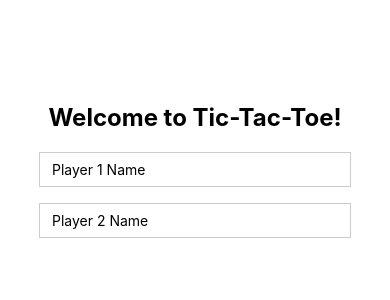
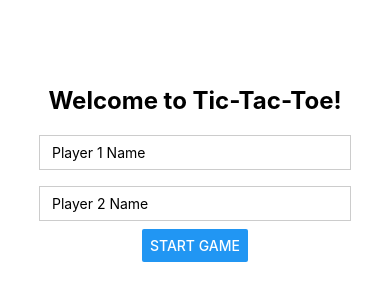
Before and after one commit to ST10525308/xogame, a React Native app: screen / in a window 390 px wide. Shown: the part 254-554 px from the top of the page. Built offline with nearby package versions, Linux system fonts and the light colour scheme.

Commit message:
edit implemented initial player screen code

```diff
--- a/App.tsx
+++ b/App.tsx
@@ -21,6 +21,12 @@ export default function App() {
        onChangeText={setPlayer2}
         style={styles.input}
      />
+     <Button
+       title="Start Game"
+       onPress={() => console.log( `Player 1: ${player1}, Player 2: ${player2}`)}
+         // Game start logic would go here
+
+     />
     </View>
   );
 }
@@ -28,7 +34,7 @@ export default function App() {
 const styles = StyleSheet.create({
   container: {
     flex: 1,
-    backgroundColor: '#fff',
+    backgroundColor: '#ffffff',
     alignItems: 'center',
     justifyContent: 'center',
   },
```
